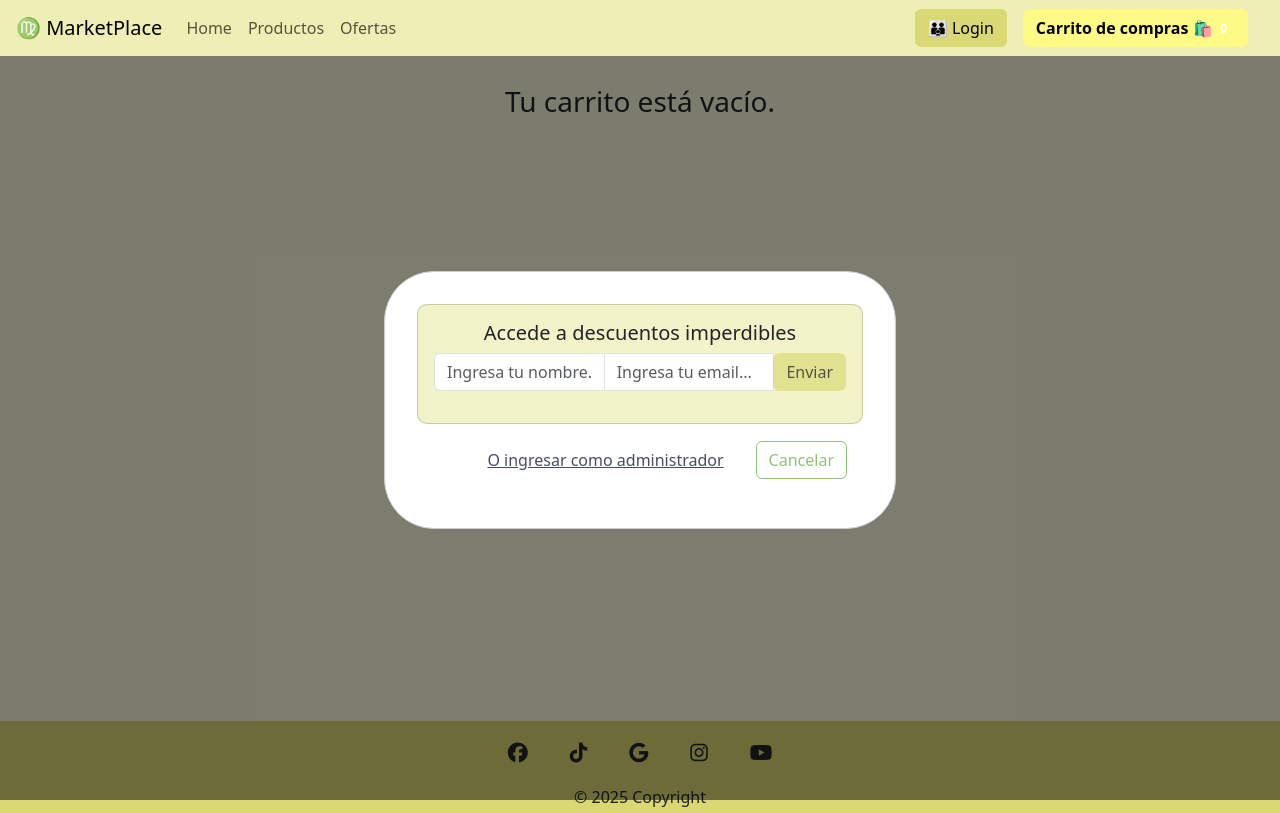
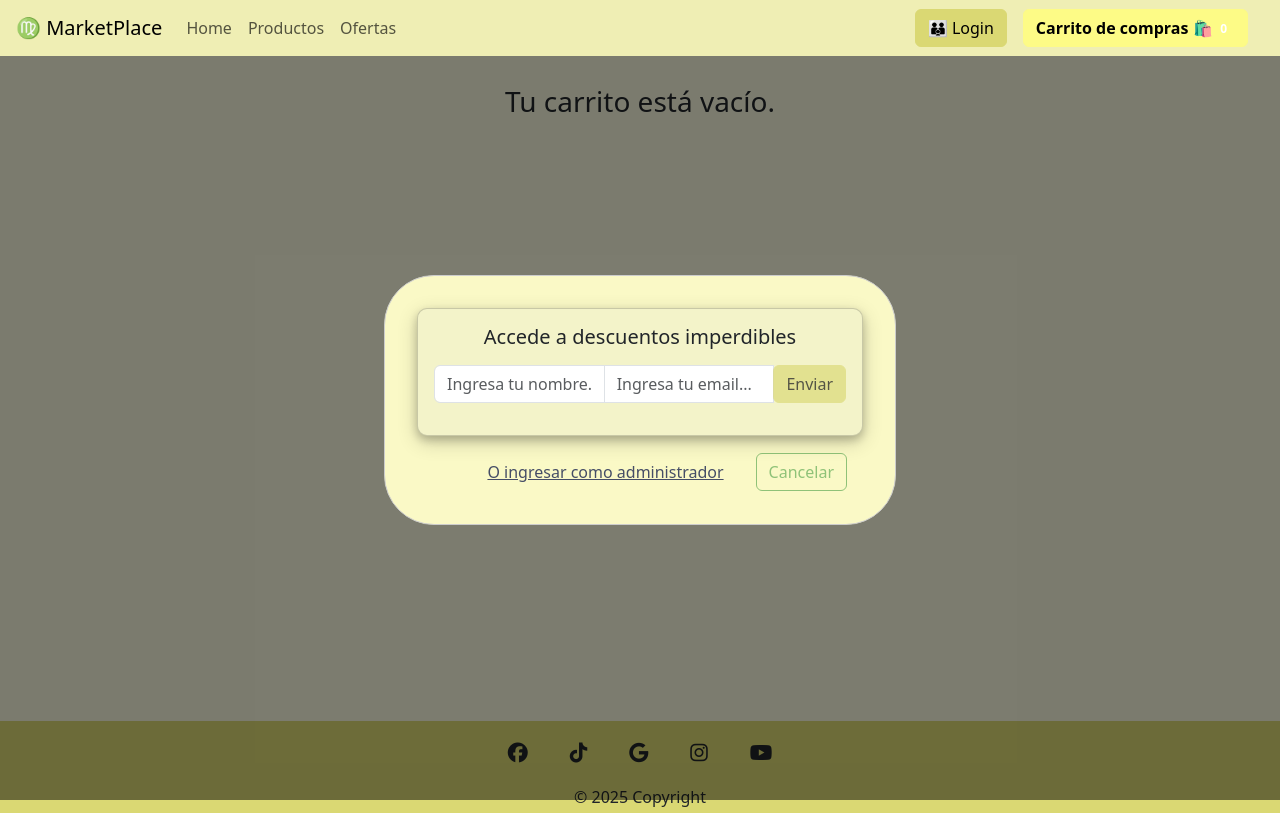
Before and after one commit to Milagrosbunda/reactjs, a React (Vite) app: page /cart in a window 1280 px wide. Both pictures are taken after a click on the button "👪 Login". Built offline with nearby package versions, Linux system fonts and the light colour scheme.

Commit message:
support/react-06: added some styles and ID fix

```diff
--- a/src/components/banners/WelcomeComponent.jsx
+++ b/src/components/banners/WelcomeComponent.jsx
@@ -28,7 +28,7 @@ function WelcomeComponente() {
         <div className="card-body">
           <h5 class="card-title">Accede a descuentos imperdibles</h5>
 
-          <div class="input-group mb-3">
+          <div class="input-group my-3">
             <input
               type="text"
               class="form-control"
--- a/src/components/general/LoginComponent.jsx
+++ b/src/components/general/LoginComponent.jsx
@@ -26,10 +26,11 @@ function LoginComponent() {
       bottom: "auto",
       marginRight: "-50%",
       transform: "translate(-50%, -50%)",
-      padding: "2rem",
+      padding: "2rem 2rem 1rem 2rem",
       width: "40%",
       textAlign: "center",
       borderRadius: "50px",
+      backgroundColor: "rgb(250, 249, 198)",
     },
     overlay: {
       backgroundColor: "rgba(0, 0, 0, 0.5)",
@@ -52,6 +53,7 @@ function LoginComponent() {
 
   return (
     <>
+
       <button
         class="btn btn-primary"
         type="button"
@@ -77,7 +79,7 @@ function LoginComponent() {
           {!isAdmin ? (
             <WelcomeComponente />
           ) : (
-            <form onSubmit={loginAsAdmin}>
+            <form className="login-form p-2" onSubmit={loginAsAdmin}>
               <div className="mb-3">
                 <label className="form-label px-2">Usuario</label>
                 <input
--- a/src/components/products/ProductsComponent.jsx
+++ b/src/components/products/ProductsComponent.jsx
@@ -53,7 +53,7 @@ const ProductsComponent = ({ title, limited }) => {
       .then((data) => {
         console.log(data);
         const results = data.map((product) => ({
-          id: Math.random(),
+          code: Math.random(),
           name: product.title,
           desc: product.description,
           price: product.price,
@@ -69,11 +69,11 @@ const ProductsComponent = ({ title, limited }) => {
   }, [customProducts]);
 
   if (loading) {
-    return <div>Cargando...</div>;
+    return <div className="m-5">⏳ Cargando... ⏳</div>;
   }
 
   if (error) {
-    return <div>Error: {error}</div>;
+    return <h4 className="m-5"> 🚨 Tuvimos un error al obtener los productos. Por favor reintente mas tarde. 🚨</h4>;
   }
 
   return (
@@ -91,7 +91,6 @@ const ProductsComponent = ({ title, limited }) => {
               <div className="card-body">
                 <h5 className="card-title product-title">{product.name}</h5>
                 <p className="card-text">${product.price}</p>
-
                 <ModalComponent product={product} />
               </div>
             </div>
--- a/src/contexts/CartContext.jsx
+++ b/src/contexts/CartContext.jsx
@@ -44,8 +44,10 @@ export const CartProvider = ({ children }) => {
         image: product.image,
         qty: checkQty(qty),
       };
+      console.log("adding value")
       updatedProducts = [...sessionCart.products, newEntry];
     }
+    console.log(updatedProducts)
     const updatedCart = {
       ...sessionCart,
       products: updatedProducts,
--- a/src/sections/CartSection.jsx
+++ b/src/sections/CartSection.jsx
@@ -62,7 +62,7 @@ function CartSection() {
                       marginRight: 10,
                     }}
                   />
-                  <div>
+                  <div className="text-start">
                     <strong>{product.name}</strong>
                     <br />
                     <small>Precio unitario: ${product.price.toFixed(2)}</small>
@@ -81,7 +81,7 @@ function CartSection() {
                   />
 
                   <span className="mx-2">
-                    ${(product.price * product.qty).toFixed(2)}
+                  <strong>  ${(product.price * product.qty).toFixed(2)}</strong>
                   </span>
 
                   <button
--- a/src/styles/custom.scss
+++ b/src/styles/custom.scss
@@ -20,13 +20,16 @@ footer {
   margin-top: 2%;
 }
 
-.cart-icon {
+.cart-icon,
+.form-label {
   font-weight: bold;
 }
 
-.card {
+.card,
+.login-form {
   background-color: lighten(bootstrap.$light, 5%);
   border-radius: 10px;
+  box-shadow: 0 4px 8px 0 rgba(0, 0, 0, 0.2), 0 6px 20px 0 rgba(0, 0, 0, 0.19);
 }
 
 .products-grid {
@@ -74,5 +77,9 @@ textarea {
 
 .product-card {
   width: 80%;
-  justify-self:center
+  justify-self: center;
 }
+
+button:hover {
+  font-weight: bold;
+}
```
